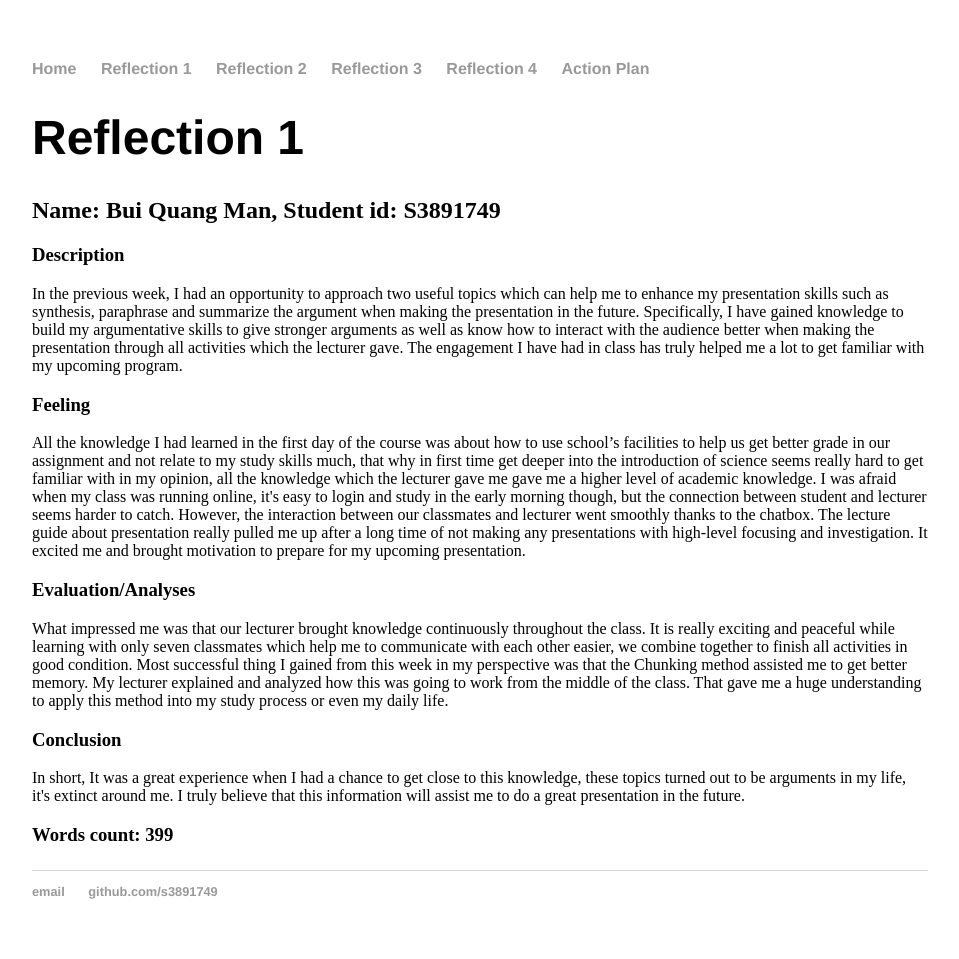
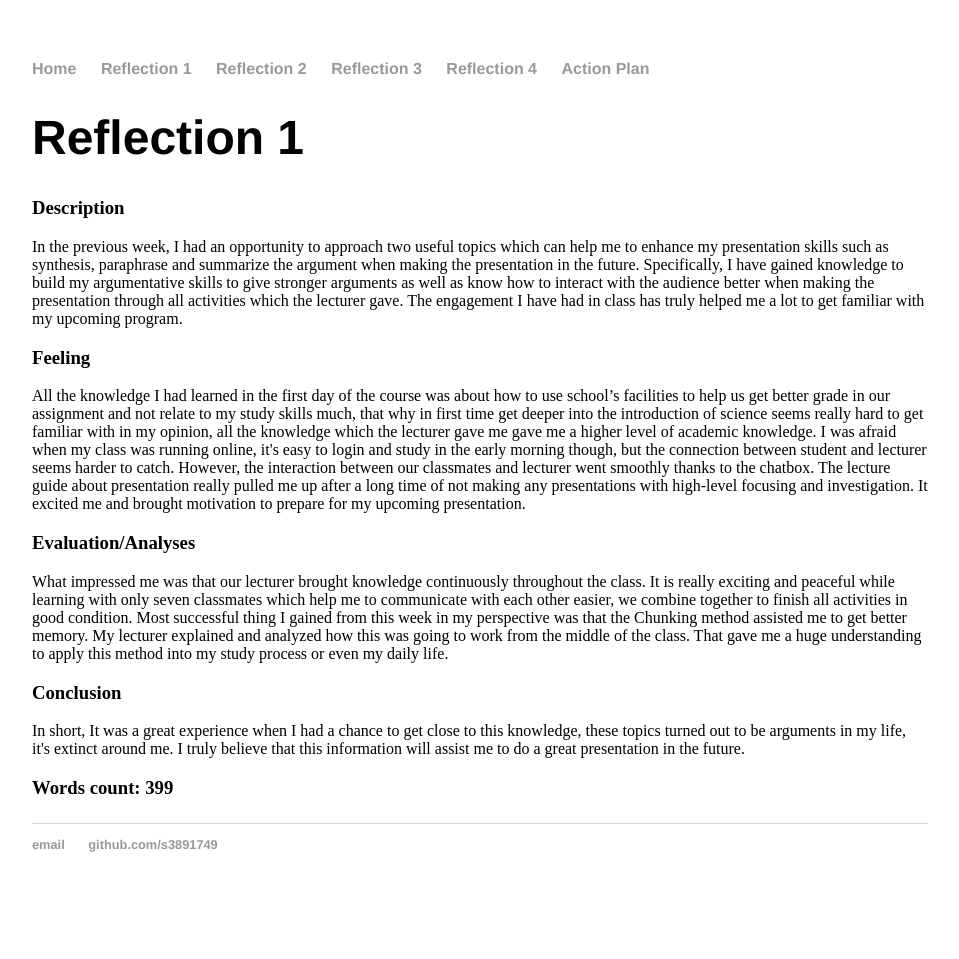
Before and after one commit to S3891749/s3891749.github.io, a Jekyll site: the page built from about/index.html, in a window 1280 px wide. Shown: the whole page, without its empty margins (160-1119 px from the left). Built offline with Jekyll 4.4.1, drawn with Linux system fonts in a browser that asks for light colours; after the commit the page ends 912 px from its top, so only the background shows below that.

Commit message:
Update index.html

```diff
--- a/about/index.html
+++ b/about/index.html
@@ -4,7 +4,7 @@ title: Reflection 1
 ---
 <div class="blurb">
 	<h1>{{ page.title }}</h1>
-	<h2>Name: Bui Quang Man, Student id: S3891749</h2>
+
 <h3>Description</h3>
 In the previous week, I had an opportunity to approach two useful topics which can help me to enhance my presentation skills such as synthesis, paraphrase and summarize the argument when making the presentation in the future. Specifically, I have gained knowledge to build my argumentative skills to give stronger arguments as well as know how to interact with the audience better when making the presentation through all activities which the lecturer gave. The engagement I have had in class has truly helped me a lot to get familiar with my upcoming program. <space>
 
```
